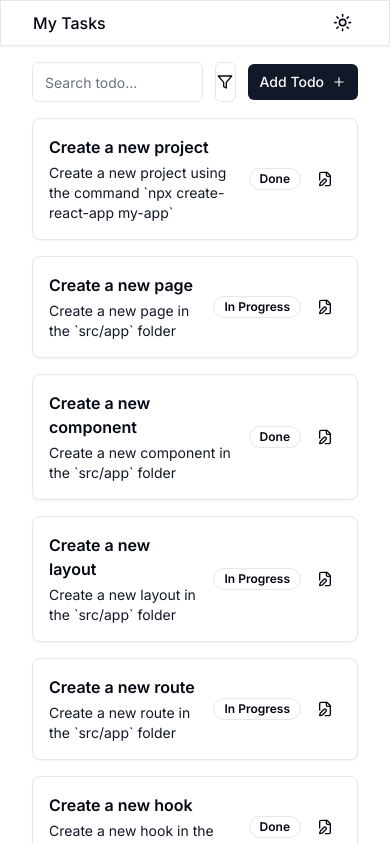
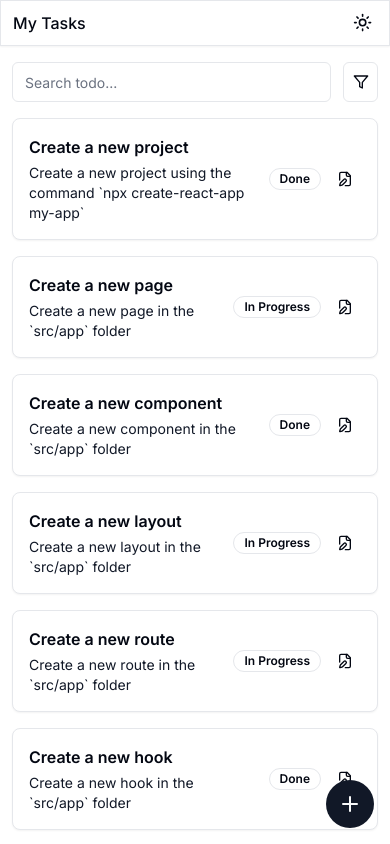
Before and after one commit to SuhelMakkad/simpel-todo, a Next.js app: page / in a window 390 px wide. Shown: the top 844 px of the page. Built offline with nearby package versions, Linux system fonts and the light colour scheme.

Commit message:
refact: Make tool bar responsive for mobile screens

```diff
--- a/src/common/components/tool-bar/add-todo-btn.tsx
+++ b/src/common/components/tool-bar/add-todo-btn.tsx
@@ -3,9 +3,15 @@ import { Button } from "../ui/button";
 
 export const AddTodo = () => {
   return (
-    <Button size="sm" className="flex gap-2 items-center">
-      <span>Add Todo</span>
-      <PlusIcon className="h-3.5 w-3.5" />
-    </Button>
+    <>
+      <Button size="sm" className="md:flex gap-2 items-center hidden ml-auto">
+        <span>Add Todo</span>
+        <PlusIcon className="h-3.5 w-3.5" />
+      </Button>
+      <Button size="icon" className="fixed bottom-4 right-4 rounded-full h-12 w-12 md:hidden">
+        <span className="sr-only">Add Todo</span>
+        <PlusIcon className="h-6 w-6" />
+      </Button>
+    </>
   );
 };
--- a/src/common/components/tool-bar/index.tsx
+++ b/src/common/components/tool-bar/index.tsx
@@ -1,11 +1,11 @@
 import { AddTodo } from "./add-todo-btn";
 import { FilterTodo } from "./filter-todo";
-import { TodoSearch } from "./todo-search";
+import { SearchTodo } from "./search-todo";
 
 export const ToolBar = () => {
   return (
     <div className="flex gap-3 items-center">
-      <TodoSearch />
+      <SearchTodo />
       <FilterTodo />
       <AddTodo />
     </div>
--- /dev/null
+++ b/src/common/components/tool-bar/search-todo.tsx
@@ -0,0 +1,5 @@
+import { Input } from "@/components/ui/input";
+
+export const SearchTodo = () => {
+  return <Input placeholder="Search todo..." type="search" className="max-w-md" />;
+};
--- a/src/common/components/tool-bar/todo-search.tsx
+++ /dev/null
@@ -1,5 +0,0 @@
-import { Input } from "@/components/ui/input";
-
-export const TodoSearch = () => {
-  return <Input placeholder="Search todo..." type="search" />;
-};
--- a/tailwind.config.ts
+++ b/tailwind.config.ts
@@ -1,21 +1,17 @@
-import type { Config } from "tailwindcss"
+import type { Config } from "tailwindcss";
 
 const config = {
   darkMode: ["class"],
   content: [
-    './pages/**/*.{ts,tsx}',
-    './components/**/*.{ts,tsx}',
-    './app/**/*.{ts,tsx}',
-    './src/**/*.{ts,tsx}',
-	],
+    "./pages/**/*.{ts,tsx}",
+    "./components/**/*.{ts,tsx}",
+    "./app/**/*.{ts,tsx}",
+    "./src/**/*.{ts,tsx}",
+  ],
   prefix: "",
   theme: {
     container: {
       center: true,
-      padding: "2rem",
-      screens: {
-        "2xl": "1400px",
-      },
     },
     extend: {
       colors: {
@@ -75,6 +71,6 @@ const config = {
     },
   },
   plugins: [require("tailwindcss-animate")],
-} satisfies Config
+} satisfies Config;
 
-export default config
+export default config;
```
